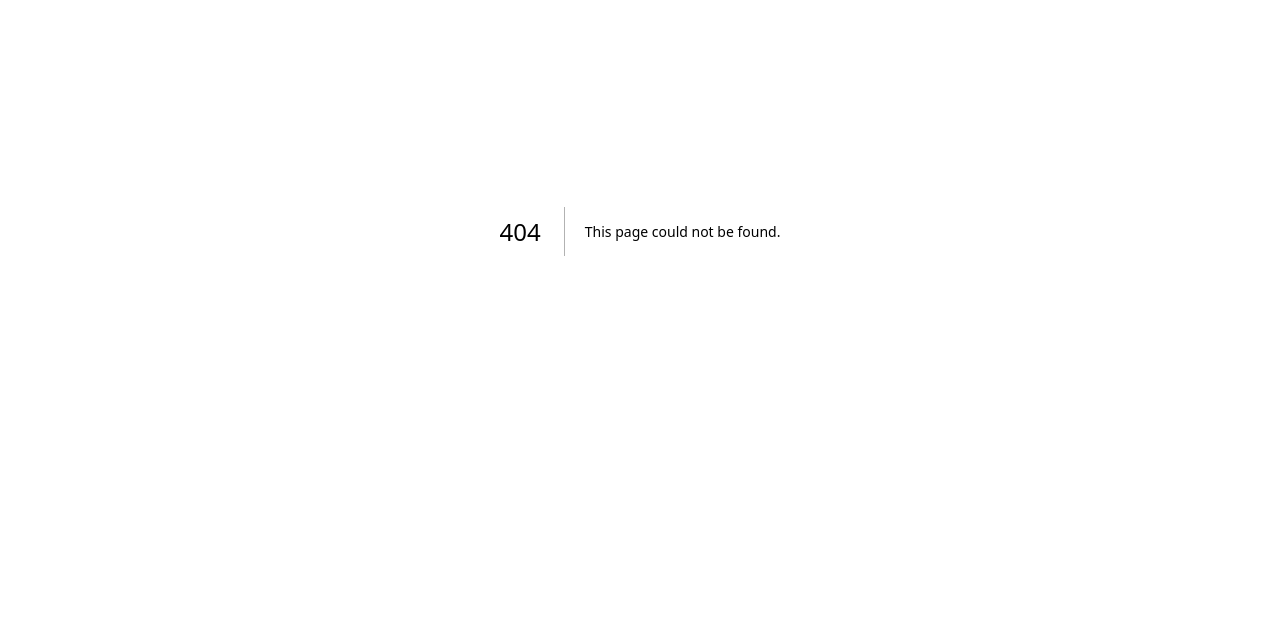
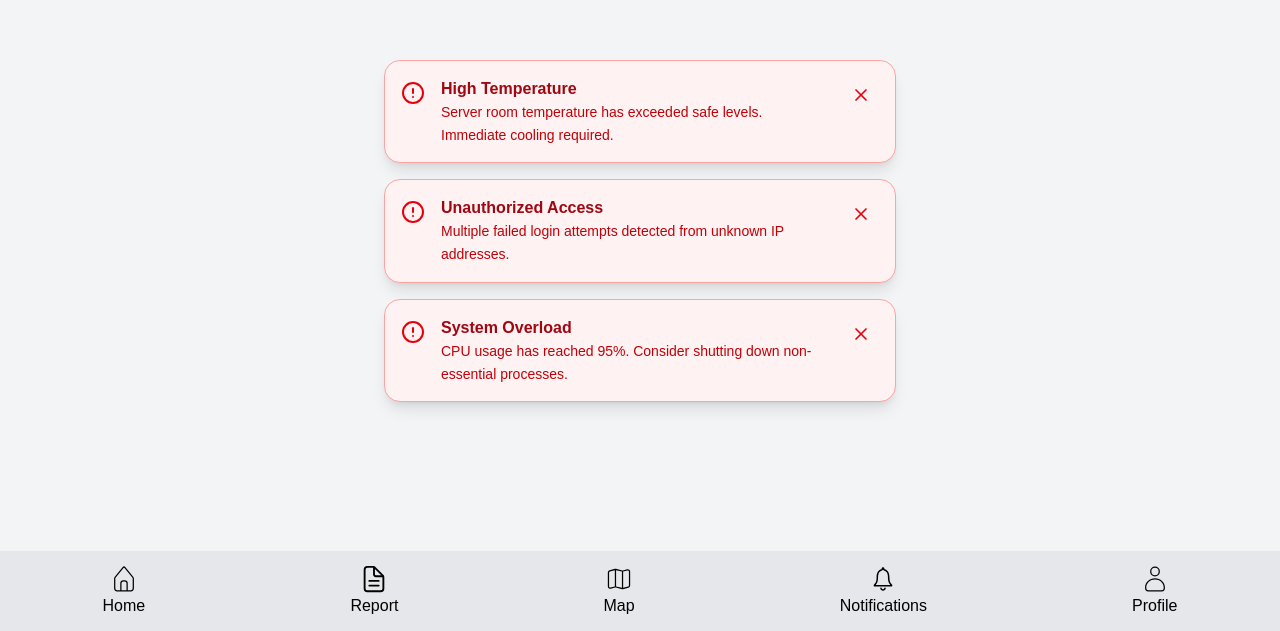
Before and after one commit to SwiftByte6/Sih2025, a Next.js app: page /user/notifications in a window 1280 px wide. Before the commit this address had no page. Shown: the part 169-800 px from the top of the page. Built offline with nearby package versions, Linux system fonts and the light colour scheme.

Commit message:
Citizen page dummy ui

```diff
--- a/app/user/dashboard/page.jsx
+++ b/app/user/dashboard/page.jsx
@@ -3,6 +3,7 @@ import { redirect } from 'next/navigation'
 import { cookies } from 'next/headers'
 import { supabaseServerClient } from '@/lib/supabaseServer'
 import LogoutButton from '@/components/LogoutButton'
+import BottomNav from '@/components/BottomNav'
 
 export default async function Page() {
   const cookieStore = cookies()
@@ -27,10 +28,25 @@ export default async function Page() {
   if (role === 'official') redirect('/official/dashboard')
 
   return (
-    <div>
-      <h1>User Dashboard</h1>
-      <p>Welcome, user.</p>
-      <LogoutButton />
+    <div className='w-full h-screen p-4 flex flex-col gap-4'>
+      <h1 className='font-extrabold text-2xl'>Home </h1>
+      <button className='w-full px-4 py-2 rounded-3xl bg-blue-300 font-bold'>Report Hazard</button>
+      <div className='flex gap-2'>
+        <button className='w-full px-4 py-2 rounded-3xl bg-green-300 font-bold'>
+          View Map
+        </button>
+        <button className='w-full px-4 py-2 rounded-3xl bg-green-300 font-bold'>
+          View Map
+        </button>
+      </div>
+      <div>
+        <h2 className='font-bold text-lg'>Recent Reports</h2>
+        <div className='w-full h-40 bg-gray-200 rounded-2xl flex justify-center items-center'>
+          No Reports Yet
+        </div>
+      </div>
+
+
     </div>
   )
 }
--- /dev/null
+++ b/app/user/layout.js
@@ -0,0 +1,36 @@
+import BottomNav from "@/components/BottomNav";
+import { Geist, Geist_Mono } from "next/font/google";
+
+
+const geistSans = Geist({
+  variable: "--font-geist-sans",
+  subsets: ["latin"],
+});
+
+const geistMono = Geist_Mono({
+  variable: "--font-geist-mono",
+  subsets: ["latin"],
+});
+
+export const metadata = {
+  title: "Create Next App",
+  description: "Generated by create next app",
+  manifest: "/manifest.json",
+};
+
+export const viewport = {
+  themeColor: "#0f172a",
+};
+
+export default function RootLayout({ children }) {
+  return (
+    <html lang="en">
+      <body
+        className={`${geistSans.variable} ${geistMono.variable} antialiased`}
+      >
+        {children}
+        <BottomNav/>
+      </body>
+    </html>
+  );
+}
--- /dev/null
+++ b/app/user/map/page.jsx
@@ -0,0 +1,19 @@
+import React from 'react'
+import { FaSearch } from "react-icons/fa";
+
+
+const page = () => {
+  return (
+    <div>
+      <div className='flex bg-gray-200 m-4 p-3 rounded-2xl gap-2'>
+        <FaSearch className='text-xl font-bold text-gray-400'/>
+        <input type="text" placeholder='Search location or hazard'/>
+      </div>
+     <div className='w-full h-[80vh] bg-gray-300 flex justify-center items-center'>
+
+     </div>
+    </div>
+  )
+}
+
+export default page
--- /dev/null
+++ b/app/user/notifications/page.jsx
@@ -0,0 +1,68 @@
+"use client";
+
+import { useState } from "react";
+import { AlertCircle, X } from "lucide-react";
+
+export default function Page() {
+  const [notifications, setNotifications] = useState([
+    {
+      id: 1,
+      title: "High Temperature",
+      message: "Server room temperature has exceeded safe levels. Immediate cooling required.",
+    },
+    {
+      id: 2,
+      title: "Unauthorized Access",
+      message: "Multiple failed login attempts detected from unknown IP addresses.",
+    },
+    {
+      id: 3,
+      title: "System Overload",
+      message: "CPU usage has reached 95%. Consider shutting down non-essential processes.",
+    },
+  ]);
+
+  const dismissNotification = (id) => {
+    setNotifications((prev) => prev.filter((n) => n.id !== id));
+  };
+
+  return (
+    <main className="flex min-h-screen items-center justify-center bg-gray-100 p-6">
+      <div className="w-full max-w-lg space-y-4">
+        {notifications.map((n) => (
+          <div
+            key={n.id}
+            className="flex items-start gap-4 rounded-2xl border border-red-300 bg-red-50 p-6 sm:p-4 shadow-lg"
+          >
+            {/* Icon */}
+            <AlertCircle className="h-8 w-8 text-red-600 mt-1 sm:h-6 sm:w-6" />
+
+            {/* Message */}
+            <div className="flex-1">
+              <h2 className="text-lg sm:text-base text-red-800 font-bold">
+                {n.title}
+              </h2>
+              <p className="text-base sm:text-sm text-red-700 leading-relaxed">
+                {n.message}
+              </p>
+            </div>
+
+            {/* Close button */}
+            <button
+              onClick={() => dismissNotification(n.id)}
+              className="rounded-lg p-2 hover:bg-red-100 transition"
+            >
+              <X className="h-6 w-6 text-red-600 sm:h-5 sm:w-5" />
+            </button>
+          </div>
+        ))}
+
+        {notifications.length === 0 && (
+          <p className="text-center text-gray-600 text-sm">
+            🎉 No hazard notifications!
+          </p>
+        )}
+      </div>
+    </main>
+  );
+}
--- /dev/null
+++ b/app/user/profile/page.jsx
@@ -0,0 +1,35 @@
+import LogoutButton from '@/components/LogoutButton'
+import React from 'react'
+
+const page = () => {
+    return (
+        <div>
+            <h1 className='text-center font-medium text-2xl'>Profile</h1>
+            <div className='w-full flex-col gap-3   flex justify-center items-center mt-10'>
+                <div className='w-44 h-44 bg-gray-400 rounded-full flex justify-center items-center text-5xl font-bold text-white'>
+
+                </div>
+                <h1 className='text-2xl font-bold '>Sophia Carter</h1>
+                <div className='flex flex-col gap-1'>
+                    <h2 className='text-gray-500 text-sm text-center  '>Citizen Reporter</h2>
+                    <p className='text-gray-500 text-sm text-center  '>San Francisco,CA</p>
+                </div>
+                <button className='w-[90%] px-4 py-2 rounded-3xl bg-blue-300 font-bold'>
+                    Edit Profile
+                </button>
+            </div>
+            <div className='w-full p-4 mt-10'>
+                <h1 className='text-2xl'>Report History</h1>
+                <div className='w-full h-40 bg-gray-200 rounded-2xl flex justify-center items-center mt-4'>
+                    No Reports Yet
+                </div>
+            </div>
+            <div className='w-full p-4 mt-10'>
+               <LogoutButton/>
+
+            </div>
+        </div>
+    )
+}
+
+export default page
--- /dev/null
+++ b/app/user/report/page.jsx
@@ -0,0 +1,13 @@
+import CitizenReportForm from '@/components/CitizenReportForm'
+import React from 'react'
+
+const page = () => {
+  return (
+    <div>
+
+      <CitizenReportForm/>
+    </div>
+  )
+}
+
+export default page
--- /dev/null
+++ b/components/BottomNav.jsx
@@ -0,0 +1,54 @@
+'use client'
+import React from 'react'
+import { CiHome,CiMap,CiUser   } from "react-icons/ci";
+import { IoDocumentTextOutline } from "react-icons/io5";
+import { IoIosNotificationsOutline } from "react-icons/io";
+import { useRouter } from 'next/navigation';
+
+
+
+const BottomNav = () => {
+  const router=useRouter();
+  const NavItem=[
+    {
+        icon:<CiHome className="text-3xl"/> ,
+        name:"Home",
+        route:"/user/dashboard"
+    },
+    {
+        icon:<IoDocumentTextOutline className="text-3xl"/>,
+        name:"Report",
+        route:"/user/report"
+    },
+    {
+        icon:<CiMap className="text-3xl"/>,
+        name:"Map",
+        route:"/user/map"
+    },
+    {
+        icon:<IoIosNotificationsOutline className="text-3xl"/>,
+        name:"Notifications",
+        route:"/user/notifications"
+    },
+    {
+        icon:<CiUser className="text-3xl"/>,
+        name:"Profile",
+        route:"/user/profile"
+    },
+  ]
+
+    return (
+    <div className='w-full h-[10vh] bg-gray-200 fixed bottom-0 flex justify-around'>
+      {NavItem.map((item,index)=>(
+        <div
+        onClick={()=>router.push(item.route)}
+        className='flex flex-col justify-center items-center '>
+            {item.icon}
+            {item.name}
+        </div>
+      ))}
+    </div>
+  )
+}
+
+export default BottomNav
```
Also changed, not shown: package.json (+4 -3 lines), 1 other file (tests, documents, lock files or other folders).
